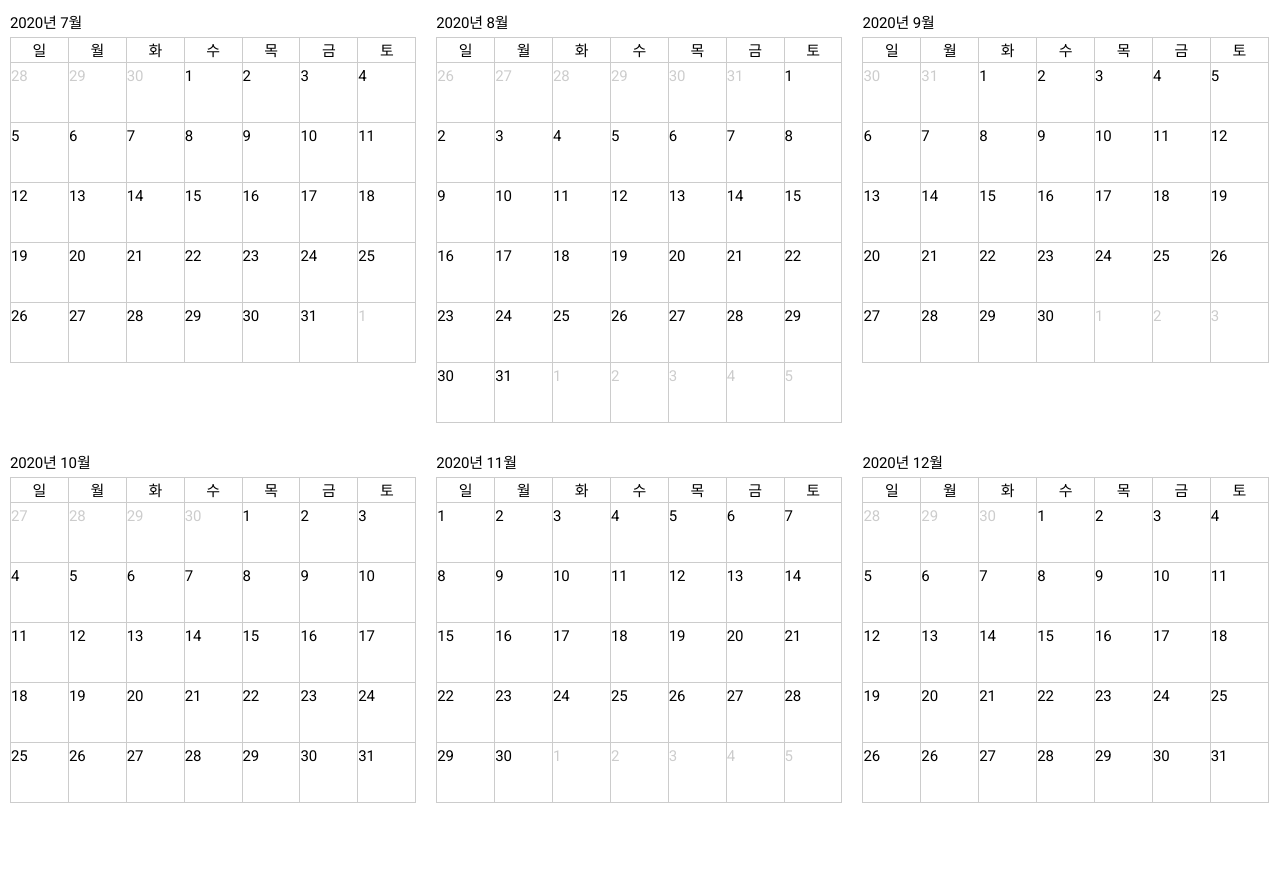
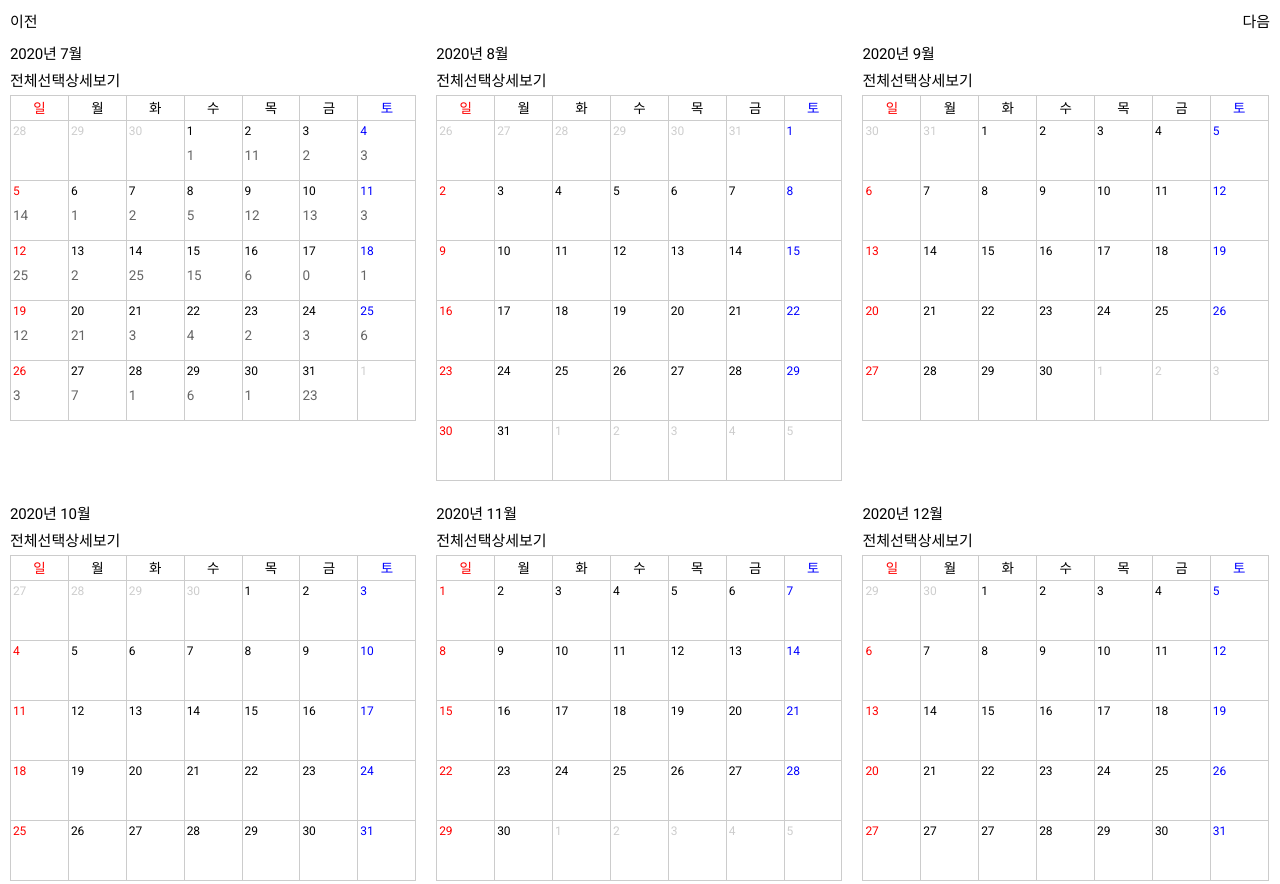
Before and after one commit to seonyoung1/calendar-years, a website built with webpack: page dist/index.html in a window 1280 px wide. Shown: the top 884 px of the page. Built offline with nearby package versions, Linux system fonts and the light colour scheme.

Commit message:
데이터 넣기, shift+click 적용

```diff
--- a/src/scss/_common.scss
+++ b/src/scss/_common.scss
@@ -5,12 +5,20 @@
 .blind{position:absolute;left:-99999px;top:-9999999px;font-size:0;}
 .break {display:block;}
 
+#wrapper{
+    max-width:1440px;
+    .controls{
+        padding:10px 10px 0;display:flex;justify-content:space-between;
+    }
+}
 .calendar{
-    max-width:1440px;
     .content{
-        width:33.3%;padding:10px;float:left;height:440px;
+        width:33.3%;padding:10px;float:left;height:460px;
         &:after{
             content:"";display:block;clear:both;
+        }
+        @media (max-width: 1024px){
+            width:50%;
         }
     }
     .wrap{
@@ -19,10 +27,31 @@
     .week{
         display:flex;
         > div{
-            border:solid #ccc;border-width:1px 1px 0 0;width:calc(100% / 7 );height:60px;
+            border:solid #ccc;border-width:1px 1px 0 0;width:calc(100% / 7 );height:60px;font-size:0.9em;
+            &:nth-child(1){
+                color:red;
+            }
+            &:nth-child(7){
+                color:blue;
+            }
+            &.grayed{
+                color:rgba(0,0,0,.2);
+            }
+            .number{
+                font-size:12px;padding-left:2px;display:block;
+            }
         }
-        .grayed{
-            color:rgba(0,0,0,.2);
+        .day{
+            cursor:pointer;user-select:none;position:relative;
+            .value{
+                display:block;color:#666;padding:0 2px;
+            }
+            //.button{
+            //    position:absolute;left:0;top:0;width:100%;height:100%;z-index:3;
+            //}
+        }
+        .pre-selected{
+            background-color:antiquewhite;
         }
         .selected{
             background-color:deepskyblue;
```
Also changed, not shown: .babelrc (deleted), dist/css/style.css, dist/index.html, dist/test.html (added), 2 other files.
